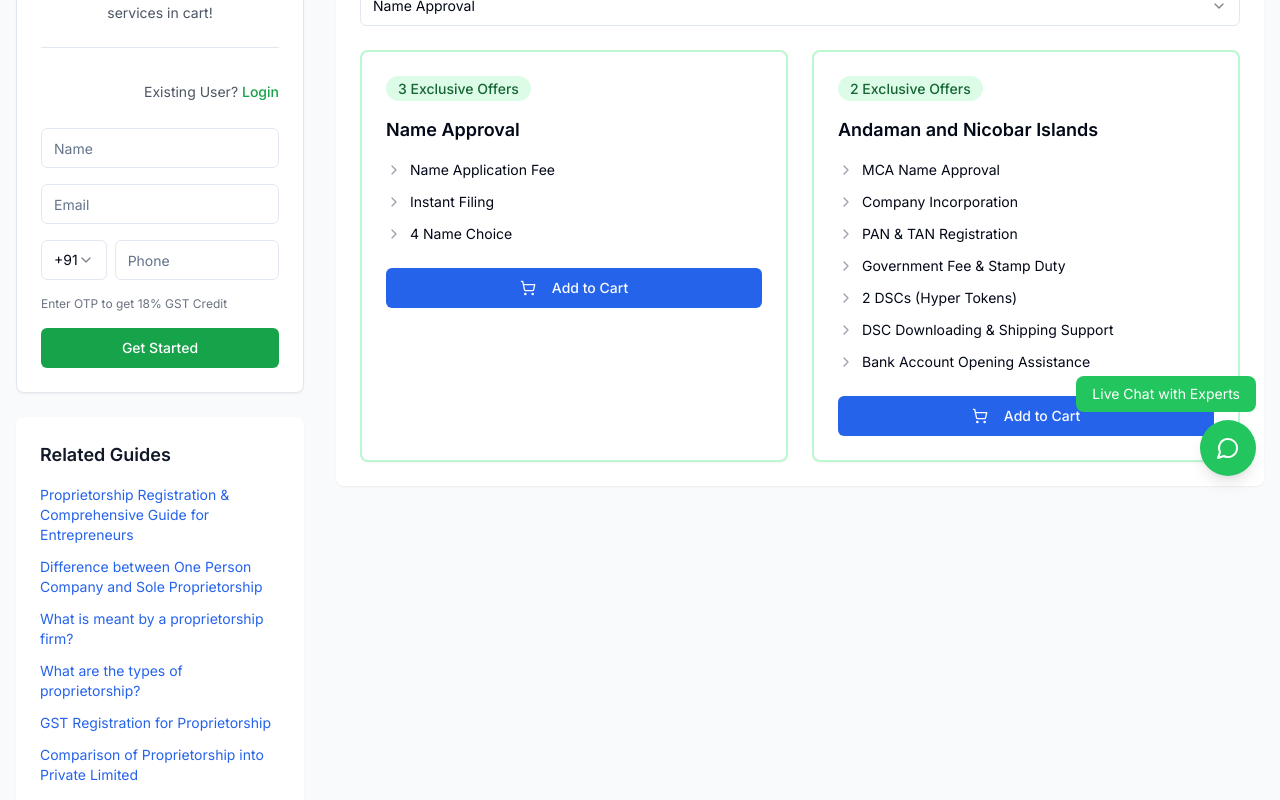
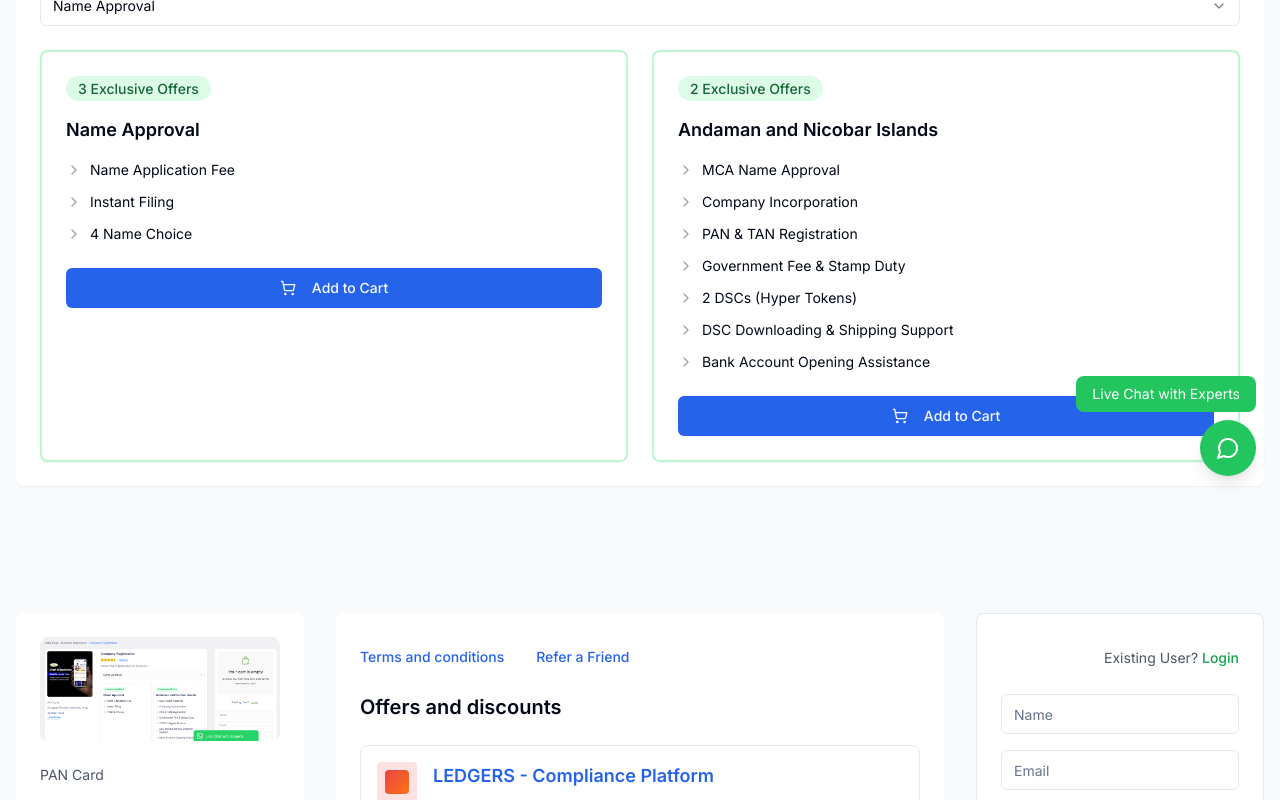
Before and after one commit to deffotech/indiafilings-replica-clone, a React (Vite) app: page / in a window 1280 px wide. Shown: the part 300-1100 px from the top of the page. Built offline with nearby package versions, Linux system fonts and the light colour scheme.

Commit message:
Remove unused elements
Removed the form and related guides section from the homepage.

```diff
--- a/src/components/CompanyRegistrationPage.tsx
+++ b/src/components/CompanyRegistrationPage.tsx
@@ -2,7 +2,6 @@
 import React from 'react';
 import { Card, CardContent } from '@/components/ui/card';
 import { Button } from '@/components/ui/button';
-import { Input } from '@/components/ui/input';
 import { Select, SelectContent, SelectItem, SelectTrigger, SelectValue } from '@/components/ui/select';
 import { Star, ChevronRight, ShoppingCart } from 'lucide-react';
 import { useCart } from '@/hooks/useCart';
@@ -35,81 +34,7 @@ const CompanyRegistrationPage = () => {
       </div>
 
       <div className="max-w-7xl mx-auto px-4 py-8">
-        <div className="grid lg:grid-cols-4 gap-8">
-          {/* Left Sidebar */}
-          <div className="lg:col-span-1 space-y-6">
-            {/* Cart Section */}
-            <Card>
-              <CardContent className="p-6">
-                <div className="text-center mb-6">
-                  <div className="w-16 h-16 bg-green-100 rounded-full flex items-center justify-center mx-auto mb-4">
-                    <ShoppingCart className="w-8 h-8 text-green-600" />
-                  </div>
-                  <h3 className="text-lg font-semibold mb-2">Your cart is empty</h3>
-                  <p className="text-gray-600 text-sm">Browse our services and add some services in cart!</p>
-                </div>
-
-                <div className="border-t pt-6">
-                  <div className="text-right mb-4">
-                    <span className="text-sm text-gray-600">Existing User? </span>
-                    <Button variant="link" className="text-green-600 p-0">Login</Button>
-                  </div>
-
-                  <div className="space-y-4 mb-4">
-                    <Input placeholder="Name" />
-                    <Input placeholder="Email" type="email" />
-                    <div className="flex">
-                      <Select>
-                        <SelectTrigger className="w-20">
-                          <SelectValue placeholder="+91" />
-                        </SelectTrigger>
-                        <SelectContent>
-                          <SelectItem value="+91">+91</SelectItem>
-                        </SelectContent>
-                      </Select>
-                      <Input placeholder="Phone" className="ml-2" />
-                    </div>
-                  </div>
-
-                  <p className="text-xs text-gray-500 mb-4">
-                    Enter OTP to get 18% GST Credit
-                  </p>
-
-                  <Button className="w-full bg-green-600 hover:bg-green-700 text-white">
-                    Get Started
-                  </Button>
-                </div>
-              </CardContent>
-            </Card>
-
-            {/* Related Guides Section */}
-            <div className="bg-white rounded-lg p-6 shadow-sm">
-              <h3 className="text-lg font-semibold text-gray-900 mb-4">Related Guides</h3>
-              <div className="space-y-3">
-                <a href="#" className="block text-blue-600 hover:text-blue-800 text-sm">
-                  Proprietorship Registration & Comprehensive Guide for Entrepreneurs
-                </a>
-                <a href="#" className="block text-blue-600 hover:text-blue-800 text-sm">
-                  Difference between One Person Company and Sole Proprietorship
-                </a>
-                <a href="#" className="block text-blue-600 hover:text-blue-800 text-sm">
-                  What is meant by a proprietorship firm?
-                </a>
-                <a href="#" className="block text-blue-600 hover:text-blue-800 text-sm">
-                  What are the types of proprietorship?
-                </a>
-                <a href="#" className="block text-blue-600 hover:text-blue-800 text-sm">
-                  GST Registration for Proprietorship
-                </a>
-                <a href="#" className="block text-blue-600 hover:text-blue-800 text-sm">
-                  Comparison of Proprietorship into Private Limited
-                </a>
-              </div>
-            </div>
-          </div>
-
-          {/* Main Content */}
-          <div className="lg:col-span-3">
+        {/* Main Content - Full Width */}
         <div className="bg-white rounded-lg p-6 shadow-sm">
           <div className="mb-6">
             <h1 className="text-2xl font-bold text-gray-900 mb-2">Company Registration</h1>
@@ -233,8 +158,6 @@ const CompanyRegistrationPage = () => {
         </div>
       </div>
     </div>
-      </div>
-    </div>
   );
 };
 
```
Lines whose indentation alone changed are shown as unchanged.
